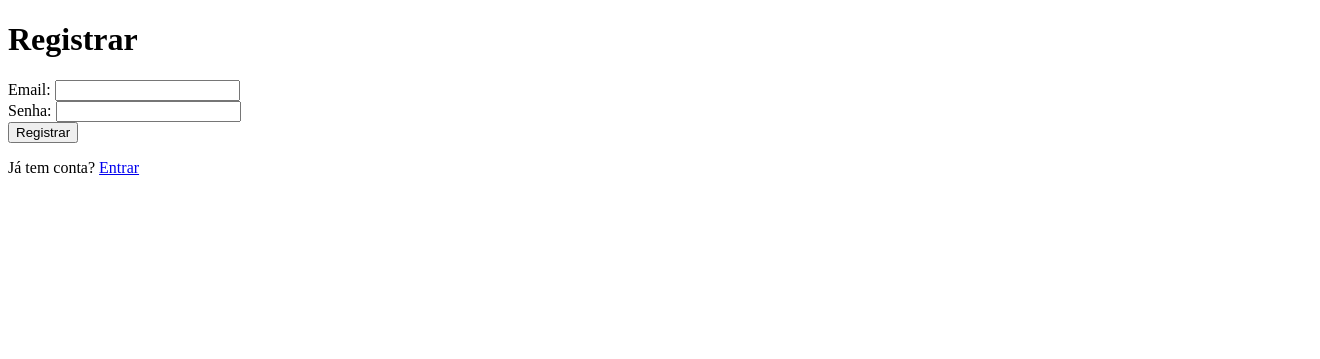
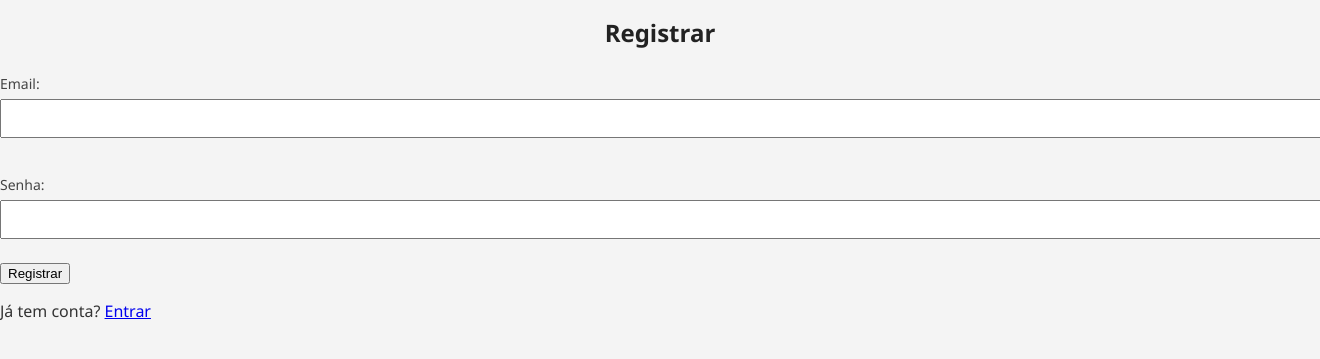
Before and after one commit to Sartinimatheus/trabalho-hash-matheus-gustavo-lucas, a Flask app: page /register in a window 1320 px wide; the page is wider, and only the part inside the window is pictured. Shown: the top 359 px of that part. Run offline with Flask 3, Linux system fonts and the light colour scheme.

Commit message:
Add files via upload

```diff
--- a/trabalho hash matheus s/app.py
+++ b/trabalho hash matheus s/app.py
@@ -13,6 +13,7 @@ from flask import Flask, render_template, request, redirect, url_for, flash, ses
 from werkzeug.security import generate_password_hash, check_password_hash
 from conexao import criar_conexao
 from mysql.connector import Error
+
 
 app = Flask(__name__)
 app.secret_key = "troque_essa_chave_por_uma_aleatoria_e_segura"  # necessário para session e flash
--- /dev/null
+++ b/trabalho hash matheus s/static/style.css
@@ -0,0 +1,40 @@
+/* ============================
+     ESTILO MINIMALISTA LIMPO
+   ============================ */
+
+body {
+    font-family: "Segoe UI", sans-serif;
+    background: #f4f4f4;
+    color: #333;
+    margin: 0;
+    padding: 0;
+}
+
+.container {
+    width: 380px;
+    margin: 80px auto;
+    padding: 30px;
+    background: #ffffff;
+    border-radius: 10px;
+    border: 1px solid #e5e5e5;
+    box-shadow: 0 2px 8px rgba(0,0,0,0.05);
+}
+
+h1 {
+    text-align: center;
+    font-size: 24px;
+    margin-bottom: 25px;
+    color: #222;
+}
+
+label {
+    display: block;
+    margin-top: 15px;
+    font-size: 14px;
+    color: #444;
+}
+
+input {
+    width: 100%;
+    padding: 10px;
+    margin-top: 6px;
--- a/trabalho hash matheus s/templates/home.html
+++ b/trabalho hash matheus s/templates/home.html
@@ -2,6 +2,7 @@
 <!doctype html>
 <html lang="pt-br">
 <head>
+  <link rel="stylesheet" href="{{ url_for('static', filename='style.css') }}">
   <meta charset="utf-8">
   <title>Home - Trabalho Hash</title>
 </head>
--- a/trabalho hash matheus s/templates/login.html
+++ b/trabalho hash matheus s/templates/login.html
@@ -2,6 +2,7 @@
 <!doctype html>
 <html lang="pt-br">
 <head>
+  <link rel="stylesheet" href="{{ url_for('static', filename='style.css') }}">
   <meta charset="utf-8">
   <title>Login - Trabalho Hash</title>
 </head>
--- a/trabalho hash matheus s/templates/register.html
+++ b/trabalho hash matheus s/templates/register.html
@@ -2,6 +2,7 @@
 <!doctype html>
 <html lang="pt-br">
 <head>
+  <link rel="stylesheet" href="{{ url_for('static', filename='style.css') }}">
   <meta charset="utf-8">
   <title>Registrar - Trabalho Hash</title>
 </head>
```
